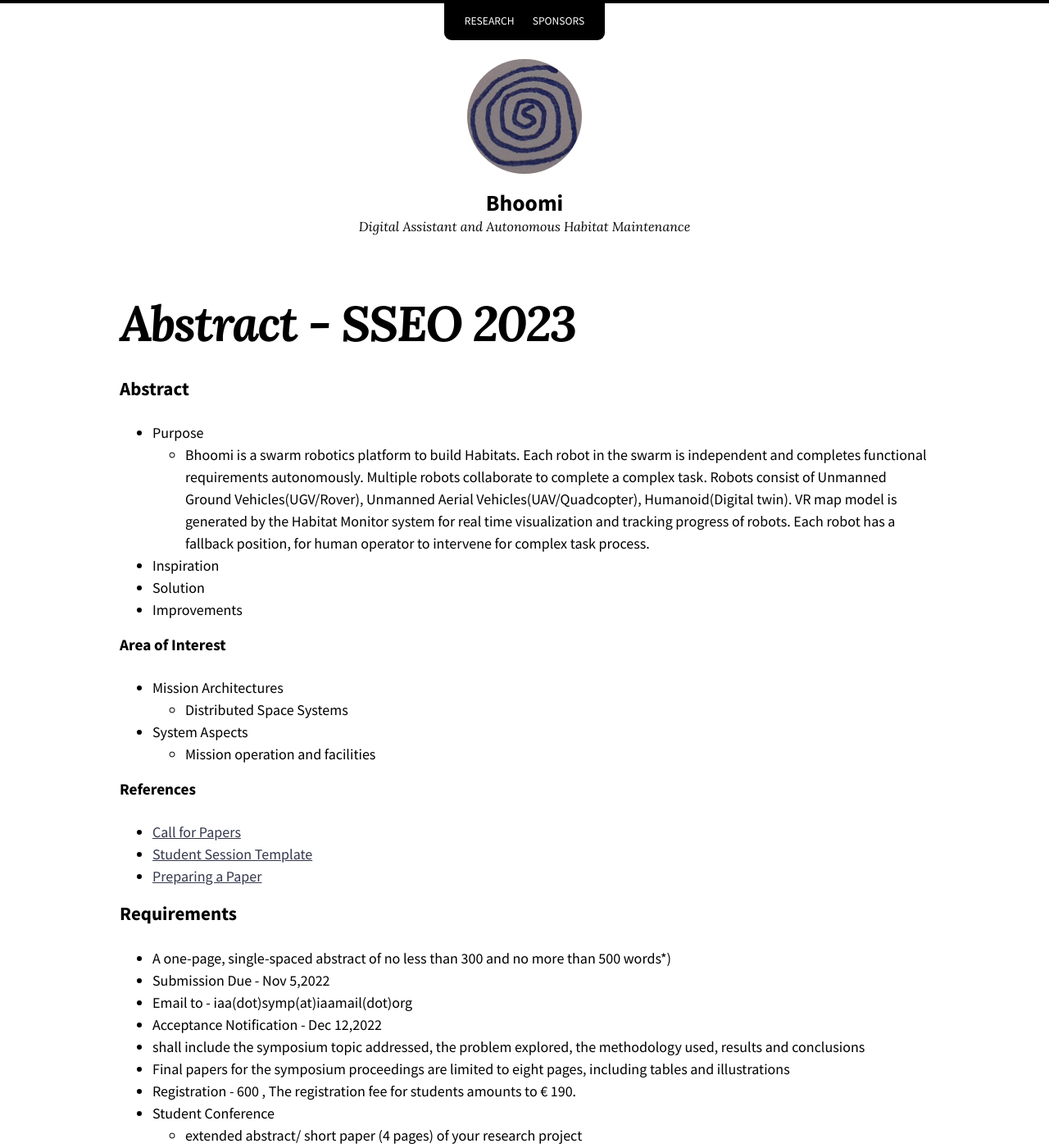
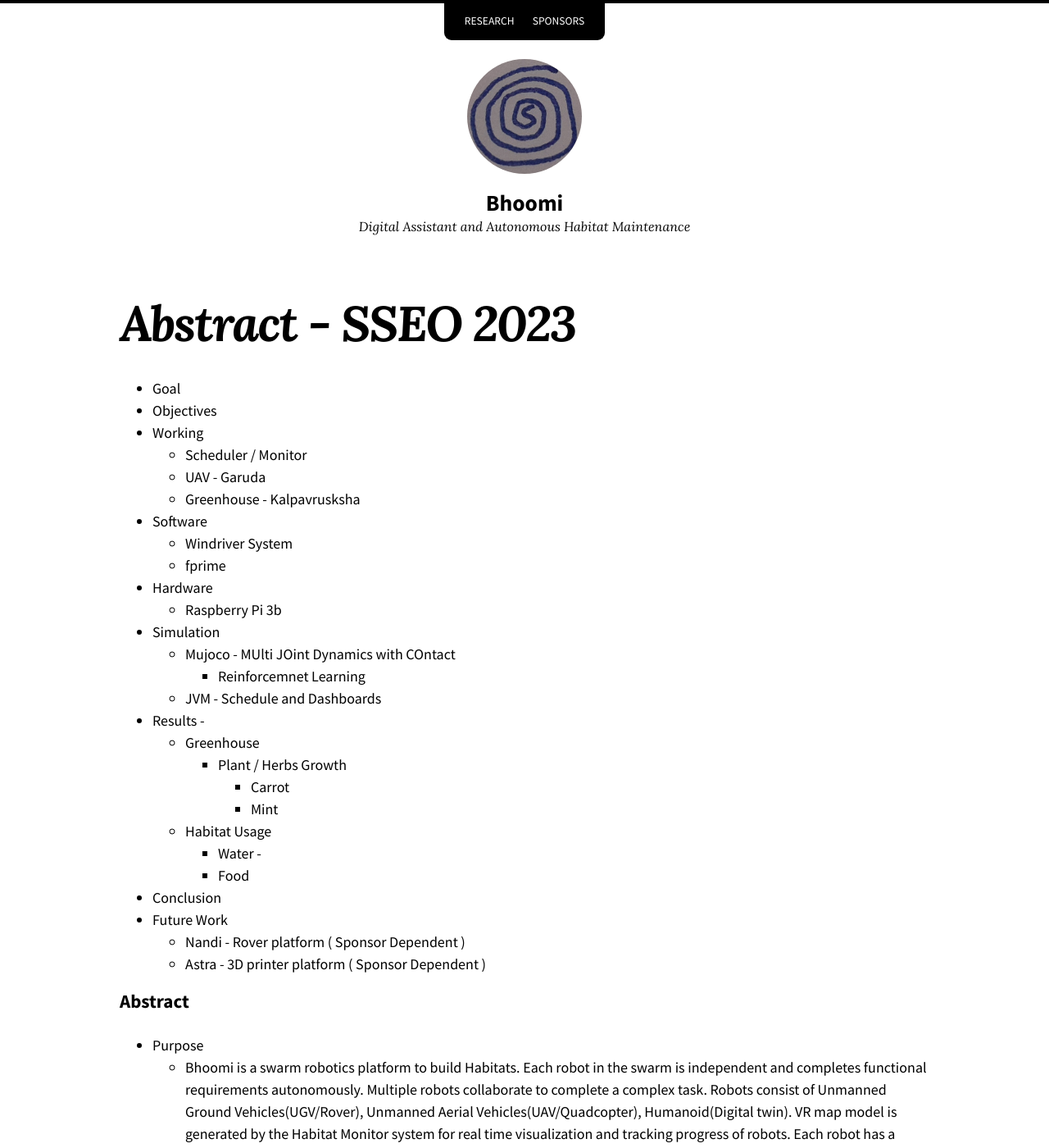
Before and after one commit to sachinsshetty/bhoomi, a Jekyll site: the page built from docs/_posts/conference/sseo/2022-10-09-abstract-sseo-2023.md, in a window 1280 px wide and 1400 px high. Shown: the whole window at 82% size. Built offline with Jekyll 4.4.1, drawn with Linux system fonts in a browser that asks for light colours; nearby versions of some CDN libraries.

Commit message:
Add outline for SSEO abstract

```diff
--- a/docs/_posts/conference/sseo/2022-10-09-abstract-sseo-2023.md
+++ b/docs/_posts/conference/sseo/2022-10-09-abstract-sseo-2023.md
@@ -6,6 +6,34 @@ excerpt : "What, Why and How"
 tags: [ research ]
 date: 2022-10-09T08:08:50-04:00
 ---
+
+* Goal
+* Objectives
+* Working
+  * Scheduler / Monitor
+  * UAV - Garuda
+  * Greenhouse - Kalpavrusksha
+* Software
+  * Windriver System
+  * fprime
+* Hardware
+  * Raspberry Pi 3b
+* Simulation
+  * Mujoco - MUlti JOint Dynamics with COntact
+    * Reinforcemnet Learning
+  * JVM - Schedule and Dashboards
+* Results -
+  * Greenhouse
+    * Plant / Herbs Growth
+      * Carrot
+      * Mint
+  * Habitat Usage
+    * Water -
+    * Food
+* Conclusion
+* Future Work
+  * Nandi - Rover platform ( Sponsor Dependent )
+  * Astra - 3D printer platform  ( Sponsor Dependent )
 
 ### Abstract
 
```
